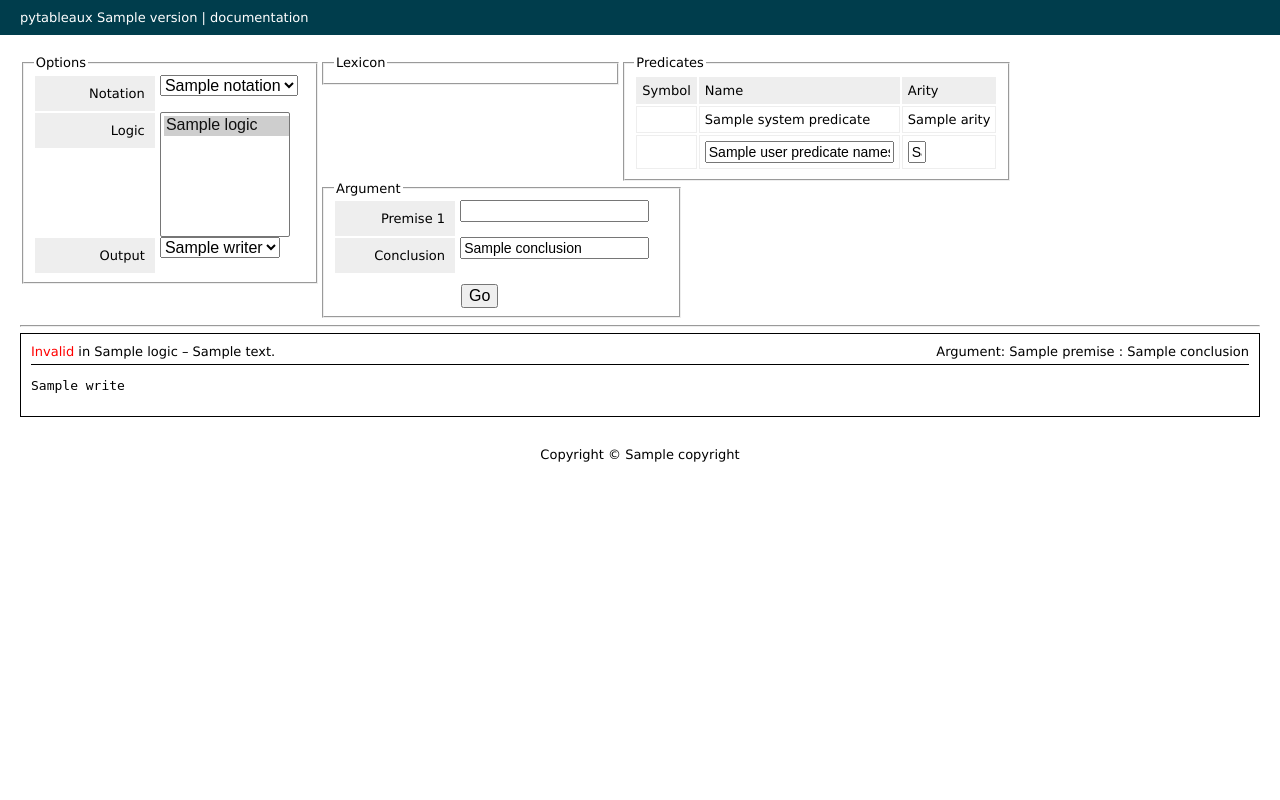
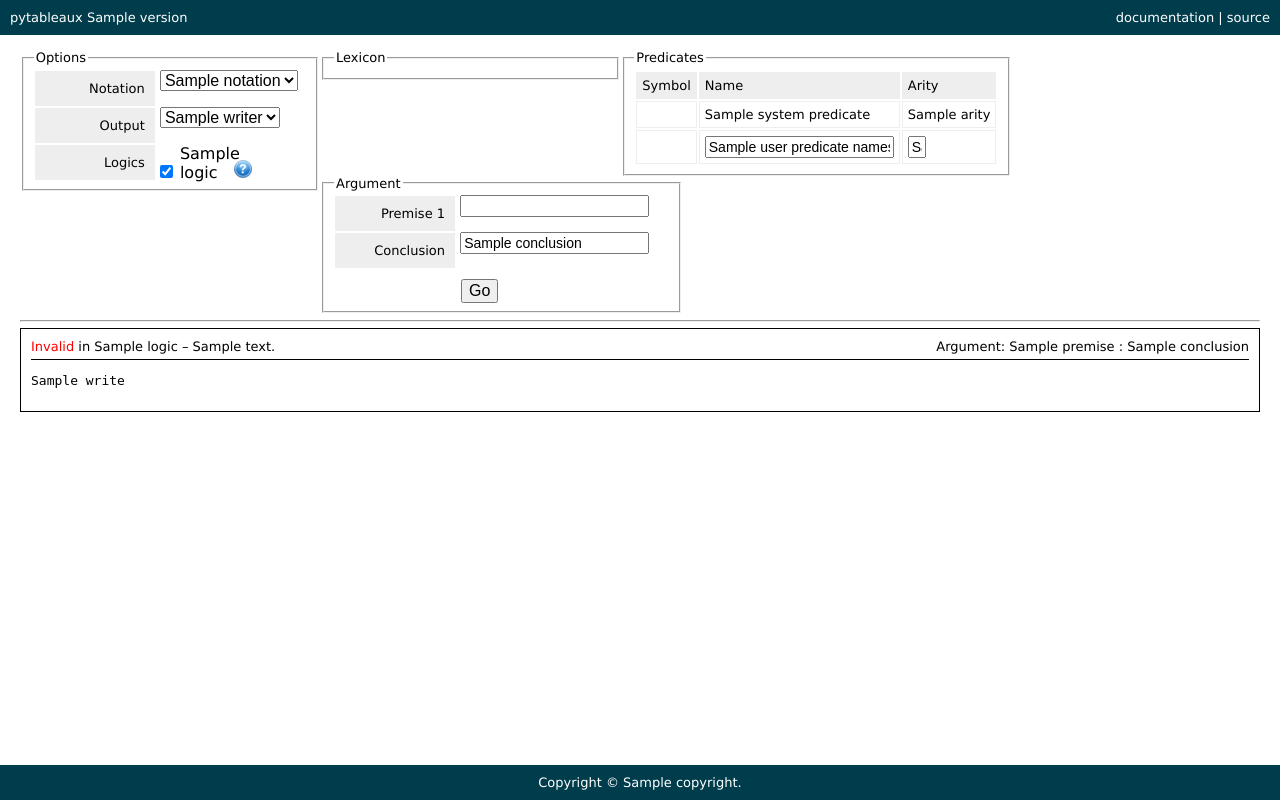
Before and after one commit to owings1/pytableaux, a Python web app: template src/www/views/prove.html in a window 1280 px wide. Run offline with Jinja, Linux system fonts and the light colour scheme; the template is opened without the code that fills it: most values are stand-ins (such as "Sample title", 1, 10 or a date in 2020).

Commit message:
update css

```diff
--- a/src/logic.py
+++ b/src/logic.py
@@ -27,6 +27,7 @@ with open(os.path.join(base_dir, 'VERSION'), 'r') as f:
     version = f.read().strip()
 
 copyright = '2014-2017, Doug Owings. Released under the GNU Affero General Public License v3 or later'
+source_href = 'https://bitbucket.org/owings1/pytableaux'
 
 # name : arity
 operators = {
--- a/src/web.py
+++ b/src/web.py
@@ -86,7 +86,8 @@ class App:
                 'num_predicate_symbols'           : logic.num_predicate_symbols
             }),
             'version'           : logic.version,
-            'copyright'         : logic.copyright
+            'copyright'         : logic.copyright,
+            'source_href'       : logic.source_href
         }
         vocabulary = logic.Vocabulary()
         view = 'argument'
--- a/src/www/static/css/app.css
+++ b/src/www/static/css/app.css
@@ -5,27 +5,38 @@ body {
     padding: 0;
 }
 
-.header {
+.headerWrapper, .footerWrapper {
+    position: fixed;
+    width: 100%;
     background-color: #003d4c;
+}
+.headerWrapper {
+    top: 0px;
+}
+.footerWrapper {
+    bottom: 0px;
+}
+.header, .footer {
     color: white;
-    padding: 10px 20px;
+    padding: 10px;
 }
 
-.header a {
+.header a, .footer a {
     color: white;
     text-decoration: none;
 }
 
-.header a:hover {
+.header a:hover, .footer a:hover {
     text-decoration: underline;
+}
+
+.footer {
+    text-align: center;
 }
 
 .content {
     padding: 20px;
-}
-
-.footer {
-    text-align: center;
+    margin: 30px 0;
 }
 
 form.argument {
@@ -42,6 +53,12 @@ form.argument fieldset.lexicon {
     width: 20%;
 }
 
+.left {
+    float: left;
+}
+.right {
+    float: right;
+}
 select[name=logic] {
     width: 130px;
     height: 125px;
@@ -208,6 +225,22 @@ input.arity {
     font-size: 80%;
 }
 
+.logicName {
+    display: inline-block;
+    width: 50px;
+    font-size: 16px;
+    height: 24px;
+}
+
+.logicHelp a {
+    display: inline-block;
+    background-image: url(../img/help_icon.png);
+    width:18px;
+    height: 24px;
+    background-position-y: 6px;
+    background-repeat: no-repeat;
+}
+
 .hidden {
     display: none;
 }
--- a/src/www/views/argument.html
+++ b/src/www/views/argument.html
@@ -35,16 +35,6 @@
                 </select>
             </div>
             <div class="input select">
-                <label for="logic">Logic</label>
-                <select id="logic" name="logic" multiple="multiple">
-                    {% for module in logic_modules %}
-                        <option value="{{ module }}" {{ helper.select_opt_multi_default_select(form_data, 'logic', module) }}>
-                            {{ logics[module].name }}
-                        </option>
-                    {% endfor %}
-                </select>
-            </div>
-            <div class="input select">
                 <label for="writer">Output</label>
                 <select id="writer" name="writer">
                     {% for module in writer_modules %}
@@ -53,6 +43,17 @@
                         </option>
                     {% endfor %}
                 </select>
+            </div>
+            <div class="input">
+                <label for="logic" class="left">Logics</label>
+                <div class="left">
+                {% for module in logic_modules %}
+                    <input type="checkbox" value="{{ module }}" name="logic" id="logic" {{ helper.checkbox_default(form_data, 'logic', module) }}/>
+                    <span class="logicName">{{ logics[module].name }}</span>
+                    <span class="logicHelp"><a href="/doc/logics.html#module-logics.{{ module.lower() }}" target="_pytableaux_logic"></a></span><br>
+                {% endfor %}
+                </div>
+                <div class="clear"></div>
             </div>
         </fieldset>
         <fieldset class="lexicon">
--- a/src/www/views/helper.html
+++ b/src/www/views/helper.html
@@ -38,3 +38,7 @@
 {% macro select_opt_multi_default_select(form_data, key, value) -%}
     {% if key not in form_data or (form_data[key] == value or value in form_data[key]) %} selected="selected"{% endif %}
 {%- endmacro %}
+
+{% macro checkbox_default(form_data, key, value) -%}
+    {% if key not in form_data or (form_data[key] == value or value in form_data[key]) %} checked="checked"{% endif %}
+{%- endmacro %}
--- a/src/www/views/layout.html
+++ b/src/www/views/layout.html
@@ -7,14 +7,19 @@
     <link rel="stylesheet" type="text/css" href="/static/css/app.css" type="text/css"></link>
 </head>
 <body>
-    <div class="header">
-        <a href="/">pytableaux {{ version }}</a> | <a href="/doc">documentation</a>
+    <div class="headerWrapper">
+        <div class="header">
+            <a href="/">pytableaux {{ version }}</a>
+            <span class="right"><a href="/doc">documentation</a> | <a href="{{ source_href }}" target="_blank">source</a></span>
+        </div>
     </div>
     <div class="content">
         {% block content %}{% endblock %}
     </div>
-    <div class="footer">
-        Copyright &copy; {{ copyright }}
+    <div class="footerWrapper">
+        <div class="footer">
+            Copyright &copy; {{ copyright }}.
+        </div>
     </div>
     <script type="text/json" class="app">{{ app }}</script>
 </body>
```
Also changed, not shown: src/www/static/img/help_icon.png (added).
